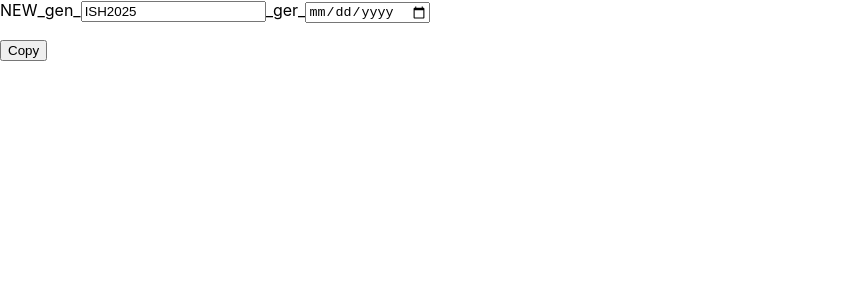
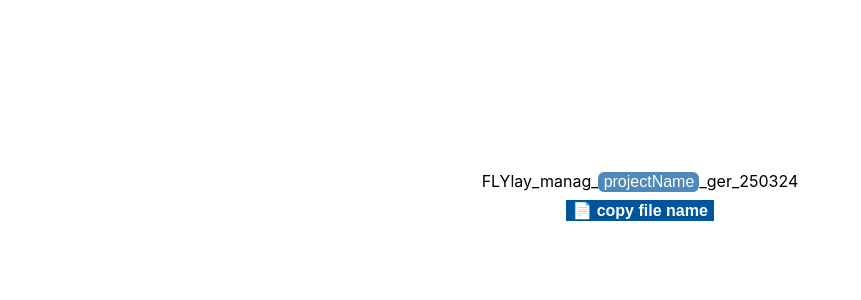
Before and after one commit to alexis-delaunay/file-name-generator, a React (Create React App) app: page / in a window 1280 px wide. Shown: the top 300 px of the page, without its empty margins (0-861 px from the left). Built offline with nearby package versions, Linux system fonts and the light colour scheme.

Commit message:
feat: minor changes

```diff
--- a/src/FileNameGenerator.css
+++ b/src/FileNameGenerator.css
@@ -4,6 +4,25 @@
   /* background-color: green; */
   /* width: 100px; */
   display: initial;
+  cursor: pointer !important;
+}
+.copy-button {
+  -webkit-appearance: none;
+  -moz-appearance: none;
+  appearance: none;
+  border: none;
+  background: none;
+cursor: pointer !important;
+margin: 0.5rem;
+font-family: Arial, Helvetica, sans-serif, bold;
+font-weight: bold;
+background-color: #00569d;
+color:white;
+}
+
+.copy-button:hover {
+  /* background-color: rgba(128, 128, 128, 0.087); */
+  background-color: #4d89ba;
 }
 
 .select-dropdown2 {
@@ -22,6 +41,7 @@
   left: 0;
   top: 0;
   color: transparent;
+  cursor: pointer;
 }
 
 .select-dropdown {
@@ -36,6 +56,76 @@
   width: 100%;
 }
 
+.input-title, .input-title:focus-visible, .input-title:active {
+  -webkit-appearance: none;
+  -moz-appearance: none;
+  appearance: none;
+  border: none;
+  background: none;
+  /* margin-right: -1.8rem; */
+  text-align: center;
+  outline: none !important;
+  font-size: medium;
+}
+
 .select-dropdown::-ms-expand {
   display: none;
 }
+
+.hidden {
+  opacity: 0;
+  position: absolute;
+  right: 0;
+}
+
+.date-picker {
+  opacity: 0;
+  width: 100%;
+  position: absolute;
+  left: 0;
+  top: 0;
+  height: 100%;
+}
+.container-select {
+input[type="date"]::-webkit-datetime-edit, input[type="date"]::-webkit-inner-spin-button, input[type="date"]::-webkit-clear-button {
+  color: red;
+  position: relative;
+  width: 0 !important;
+}
+
+input::-webkit-calendar-picker-indicator {
+  width: 100% !important;
+  cursor: pointer;
+}}
+
+.container {
+  display: flex;
+  justify-content: center;
+  align-items: center;
+  height: 50vh;
+  width: 100vw;
+  flex-direction: column;
+}
+
+.container-select:hover, .input-title:hover, .container-select:hover, .select-dropdown2:hover,
+.container-select:focus-visible, .input-title:focus-visible, .container-select:focus-visible, .select-dropdown2:focus-visible {
+  /* outline: 1px gray solid !important; */
+  background-color: #00569d5d;
+  background-color: #4d89ba;
+  color: white;
+  border-radius: 0.4rem;
+}
+
+.title {
+padding-bottom: 3rem;
+}
+
+/* * {
+  color: #fff;
+  background-color: black;
+} */
+
+* {
+  /* font-family: Courier; */
+  font-size: medium;
+}
--- a/src/FileNameGenerator.tsx
+++ b/src/FileNameGenerator.tsx
@@ -21,23 +21,23 @@ const getRandomElement = <T,>(array: T[]): T => {
 };
 
 const formatDate = (date: Date): string => {
-  const year = date.getFullYear();
+  const year = date.getFullYear() - 2000;
   const month = String(date.getMonth() + 1).padStart(2, "0");
   const day = String(date.getDate()).padStart(2, "0");
   return `${year}${month}${day}`;
+  // return `${date.split('-')}`;
 };
 
 const FileNameGenerator: React.FC = () => {
   const [contentType, setContentType] = useState<string>("");
   const [contentCategory, setContentCategory] = useState<string>("");
-  const [contentTitle, setContentTitle] = useState<string>("");
+  const [contentTitle, setContentTitle] = useState<string>("projectName");
   const [language, setLanguage] = useState<string>("");
   const [date, setDate] = useState<string>("");
 
   const contentTypeRef = useRef<HTMLSelectElement>(null);
   const contentCategoryRef = useRef<HTMLSelectElement>(null);
   const languageRef = useRef<HTMLSelectElement>(null);
-  const dateRef = useRef<HTMLInputElement>(null);
 
   useEffect(() => {
     setContentType(
@@ -45,28 +45,9 @@ const FileNameGenerator: React.FC = () => {
         .value
     );
     setContentCategory(getRandomElement(AVAILABLE_CONTENT_CATEGORIES).value);
-    setContentTitle(getRandomElement(AVAILABLE_CONTENT_TITLES));
     setLanguage(getRandomElement(AVAILABLE_LANGUAGES).value);
     setDate(formatDate(new Date())); // Set current date in YYYYMMDD format
   }, []);
-
-  // useEffect(() => {
-  //   adjustSelectWidth(contentTypeRef);
-  //   adjustSelectWidth(contentCategoryRef);
-  //   adjustSelectWidth(languageRef);
-  // }, [contentType, contentCategory, language]);
-
-  // const adjustSelectWidth = (ref: React.RefObject<HTMLSelectElement | null>) => {
-  //   if (ref.current) {
-  //     const tempOption = document.createElement("option");
-  //     console.log("ref.current.selectedOptions[0].textContent;", ref.current.selectedOptions[0].textContent)
-  //     tempOption.textContent = ref.current.options[ref.current.selectedIndex].textContent;
-  //     ref.current.appendChild(tempOption);
-  //     ref.current.style.width = `${tempOption.offsetWidth + 50}px`;
-  //     console.log("ref.current.style.width", ref.current.style.width)
-  //     ref.current.removeChild(tempOption);
-  //   }
-  // };
 
   const handleContentTypeChange = (
     event: React.ChangeEvent<HTMLSelectElement>
@@ -93,7 +74,7 @@ const FileNameGenerator: React.FC = () => {
     setLanguage(event.target.value);
   };
 
-  const handleDateChange = (event: React.ChangeEvent<HTMLInputElement>) => {
+  const handleDateChange = (event: any) => {
     const selectedDate = new Date(event.target.value);
     setDate(formatDate(selectedDate));
   };
@@ -103,18 +84,23 @@ const FileNameGenerator: React.FC = () => {
     navigator.clipboard.writeText(textToCopy);
   };
 
-  // Extract the available content types, categories, and titles from the PDF content
   const availableContentTypes = AVAILABLE_CONTENT_TYPES;
   const availableContentCategories = AVAILABLE_CONTENT_CATEGORIES;
-  const availableContentTitles = AVAILABLE_CONTENT_TITLES;
   const availableLanguages = AVAILABLE_LANGUAGES;
 
-  const [showDropdown, setShowDropdown] = useState(false);
+  const span: React.RefObject<any> = useRef(null);
+
+  const [width, setWidth] = useState(0);
+  useEffect(() => {
+    setWidth(span?.current?.offsetWidth ?? 0);
+  }, [contentTitle]);
 
   return (
     <>
-      <span className="container-select">
-        {/* <button (onClick)={handleCopy}>erstes label</button> */}
+      <div className="container">
+        {/* <h1 className="title" data-element-name="StageHeadline" data-object-name="StageHeadline" data-object-counter="StageHeadlines">File Name Generator</h1> */}
+        <div>
+          <span className="container-select" title="Content Type">
             <span>{contentType}</span>
             <select
               id="content-type-dropdown"
@@ -123,9 +109,6 @@ const FileNameGenerator: React.FC = () => {
               ref={contentTypeRef}
               className="select-dropdown2"
             >
-          <option className="asdf" value="">
-            Select a content type
-          </option>
               {availableContentTypes.map((group) => (
                 <optgroup key={group.category} label={group.category}>
                   {group.types.map((type) => (
@@ -138,7 +121,7 @@ const FileNameGenerator: React.FC = () => {
             </select>
           </span>
           _
-      <span className="container-select">
+          <span className="container-select" title="Content Category">
             <span>{contentCategory}</span>
             <select
               id="content-category-dropdown"
@@ -147,23 +130,28 @@ const FileNameGenerator: React.FC = () => {
               ref={contentCategoryRef}
               className="select-dropdown2"
             >
-          <option value="">Select a content category</option>
+              <optgroup key="CONTENT CATEGORY" label="CONTENT CATEGORY">
                 {availableContentCategories.map((category) => (
                   <option key={category.value} value={category.value}>
                     {category.label}
                   </option>
                 ))}
+              </optgroup>
             </select>
           </span>
           _
-      <span className="container-select">
+          <span className="hidden" ref={span}>
+            {contentTitle}
+          </span>
           <input
-          id="content-title-input"
             type="text"
+            className="input-title"
             value={contentTitle}
+            style={{ width }}
+            autoFocus
             onChange={handleContentTitleChange}
+            title="project title"
           />
-      </span>
           _
           <span className="container-select">
             <span>{language}</span>
@@ -174,45 +162,39 @@ const FileNameGenerator: React.FC = () => {
               ref={languageRef}
               className="select-dropdown2"
             >
-          <option value="">Select a language</option>
+              <optgroup key="LANGUAGES" label="LANGUAGES">
                 {availableLanguages.map((lang) => (
                   <option key={lang.value} value={lang.value}>
-              {language === lang.value &&
-              document.activeElement !== languageRef.current
-                ? lang.value
-                : lang.label}{" "}
+                    {lang.label}
                   </option>
                 ))}
+              </optgroup>
             </select>
           </span>
           _
-      <span>
+          <span className="container-select" title="Date">
+            <span>{date}</span>
             <input
               id="date-input"
               type="date"
-          value={date}
               onChange={handleDateChange}
-          ref={dateRef}
+              className="date-picker"
             />
           </span>
-      {/* Add additional UI elements or logic based on the selected values */}
-      {/* <p>
-        <span>{contentType}</span>_<span>{contentCategory}</span>_
-        <span>{contentTitle}</span>_<span>{language}</span>_<span>{date}</span>
-      </p> */}
-      <p>
-        <button onClick={handleCopy}>Copy</button>
-      </p>
+        </div>
+        <button className="copy-button" onClick={handleCopy}>
+          📄 copy file name
+        </button>
+      </div>
     </>
   );
 };
 
 export default FileNameGenerator;
 
-// Constants to store available content types, categories, titles, and languages
 const AVAILABLE_CONTENT_TYPES: ContentTypeCategory[] = [
   {
-    category: "DRAWINGS dra (ContentType)",
+    category: "DRAWING",
     types: [
       { label: "CharacteristicCurve", value: "CCdra" },
       { label: "Grafic", value: "GRAFdra" },
@@ -223,7 +205,7 @@ const AVAILABLE_CONTENT_TYPES: ContentTypeCategory[] = [
     ],
   },
   {
-    category: "LAYOUTS lay (ContentType)",
+    category: "LAYOUT",
     types: [
       { label: "Brochure", value: "BROlay" },
       { label: "Flyer", value: "FLYlay" },
@@ -243,7 +225,7 @@ const AVAILABLE_CONTENT_TYPES: ContentTypeCategory[] = [
     ],
   },
   {
-    category: "VIDEOS video (ContentType)",
+    category: "VIDEO",
     types: [
       { label: "ExpertVideo", value: "EXPvideo" },
       { label: "QuickGuideVideo", value: "GUIDvideo" },
@@ -259,7 +241,6 @@ const AVAILABLE_CONTENT_TYPES: ContentTypeCategory[] = [
 ];
 
 const AVAILABLE_CONTENT_CATEGORIES: ContentCategory[] = [
-  { label: "ContentCategory (Marketing Themen)", value: "ContentCategory" },
   { label: "General Content", value: "gen" },
   { label: "Fairs and Events (e.g. trade fair wall)", value: "event" },
   { label: "Campaigning (e.g. special sizes for ads)", value: "camp" },
@@ -270,8 +251,6 @@ const AVAILABLE_CONTENT_CATEGORIES: ContentCategory[] = [
   { label: "Management", value: "manag" },
 ];
 
-const AVAILABLE_CONTENT_TITLES: string[] = ["ISH2025"];
-
 const AVAILABLE_LANGUAGES: { label: string; value: string }[] = [
   { label: "German", value: "ger" },
   { label: "French", value: "fr" },
```
Lines whose indentation alone changed are shown as unchanged.
